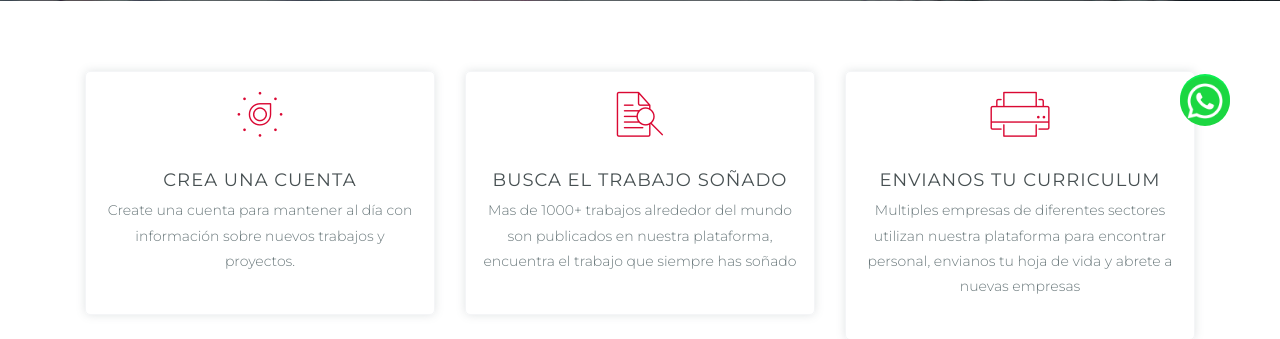
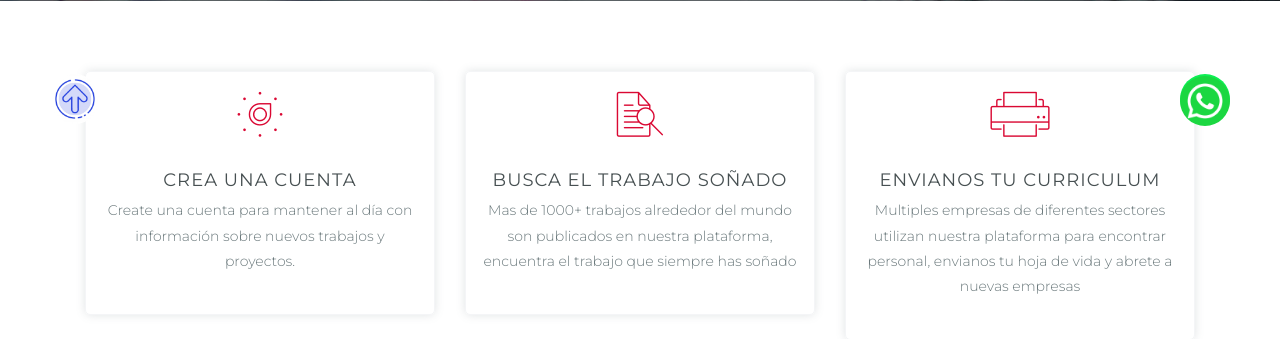
Before and after one commit to Building-Software-Together/portal-frontend, a PHP site: page / in a window 1280 px wide. Shown: the part 626-965 px from the top of the page. Run offline with PHP 8.4, Linux system fonts and the light colour scheme.

Commit message:
boton ir arriba

```diff
--- a/css/main.css
+++ b/css/main.css
@@ -9,6 +9,23 @@ Primary use:	Online Job Portal Theme
 /* ==========================================================================
    Author's custom styles
    ========================================================================== */
+html{
+    scroll-behavior: smooth;
+}
+.goup{
+    position: fixed;
+    width: 50px;
+    height: 50px;
+    bottom: 50px;
+    left: 50px;
+    z-index: 100;
+
+}
+
+.arrow-icon{
+    border-radius: 50%;
+}
+
 .btn-wsp{
     position: fixed;
     width: 50px;
--- a/index.html
+++ b/index.html
@@ -18,6 +18,15 @@
 
     <body>
 
+
+
+
+		<!--Boton ir arriba-->
+		<a class="goup" href="#arrib" javascript:void(0)  title="Volver arriba">
+			<img class="arrow-icon" src="img/arrow-up.jpg" width="50" height="50">
+
+		</a>
+
 		<!-- Boton Whatsapp-->
 		 <a class="btn-wsp" target="_blank" href="https://api.whatsapp.com/send?phone=573113049940">
 		   <img class="wicon" src="img/wsp-icon.png"  width="50" height="50">
@@ -26,7 +35,7 @@
 		<!-- Navigation Start  -->
 		<nav class="navbar navbar-default navbar-sticky bootsnav">
 
-			<div class="container">
+			<div class="container" id="arrib">
 				<!-- Start Header Navigation -->
 				<div class="navbar-header">
 					<button type="button" class="navbar-toggle" data-toggle="collapse" data-target="#navbar-menu">
@@ -487,7 +496,7 @@
 					<h4>Juan Pablo Palomino</h4>
 					<ul>
 						<li><a href="#">Estudiante Ing. en Sistemas</a></li>
-						<li><a href="#">Email: juan.palomino@upb.edu.co</a></li>
+						<li><a href="">Email: juan.palomino@upb.edu.co</a></li>
 						<li><a href="#">Tel: 311304940</a></li>
 					</ul>
 				</div>
@@ -524,6 +533,6 @@
 		<script src="js/bootstrap.min.js"></script>
 		<script type="text/javascript" src="js/owl.carousel.min.js"></script>
 		<script src="js/bootsnav.js"></script>
-		<!-- <script src="js/main.js"></script> -->
+		<script src="js/main.js"></script>
     </body>
 </html>
```
Also changed, not shown: img/arrow-up.jpg (added).
